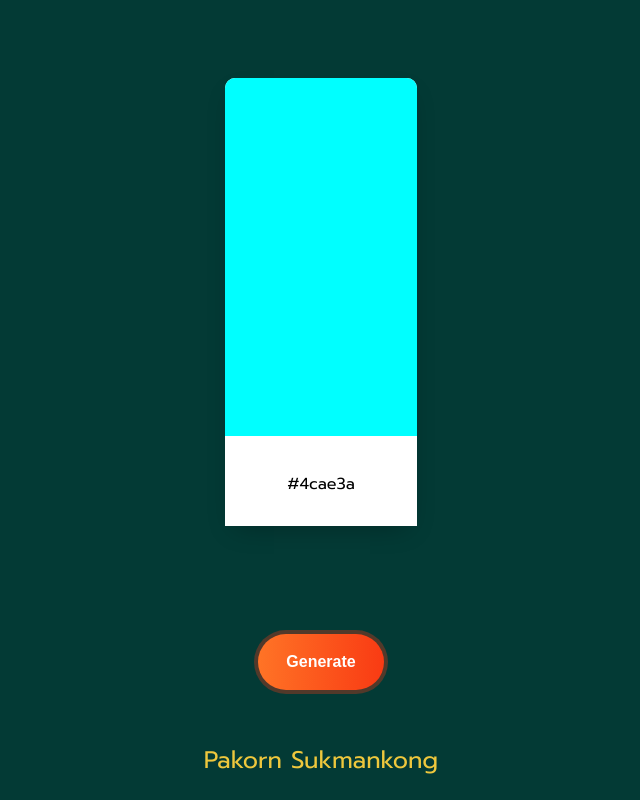
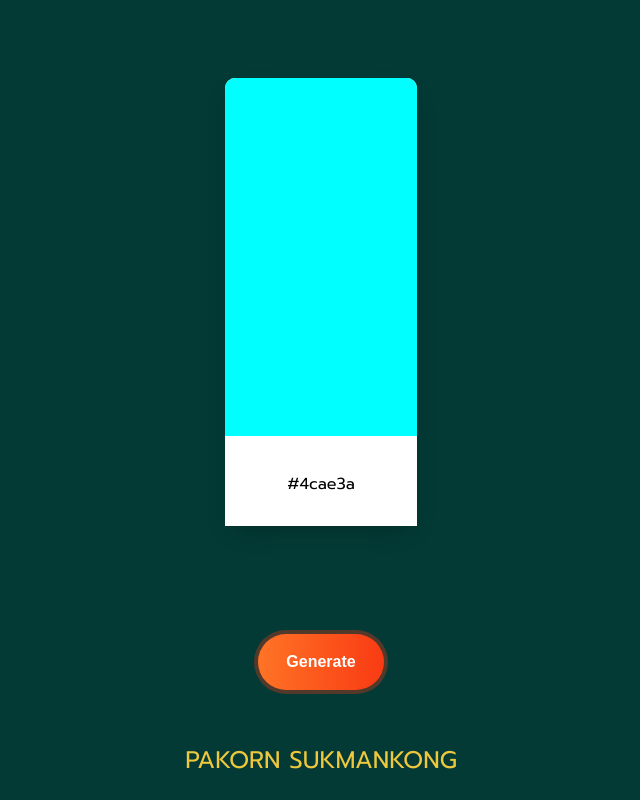
Before and after one commit to pakornsukmankong/randomcolor-app, a plain HTML site: page index.html in a window 1280 px wide. Shown: the whole page, without its empty margins (319-959 px from the left). Drawn offline with Linux system fonts and the light colour scheme.

Commit message:
change credit font

```diff
--- a/index.html
+++ b/index.html
@@ -22,7 +22,7 @@
     </div>
 
     <div class="footer-credit">
-      <p class="credit-text">Pakorn Sukmankong</p>
+      <p class="credit-text">PAKORN SUKMANKONG</p>
     </div>
 
     <script src="./scripts/app.js"></script>
```
